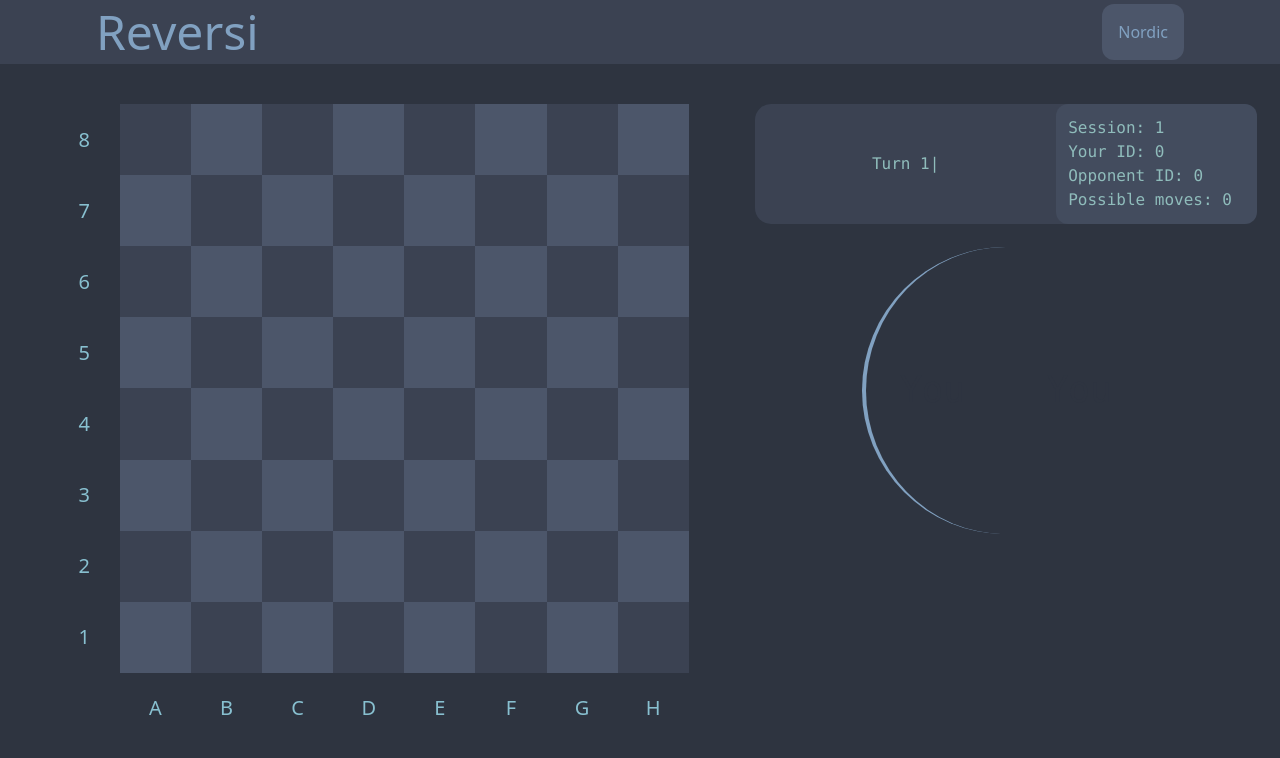
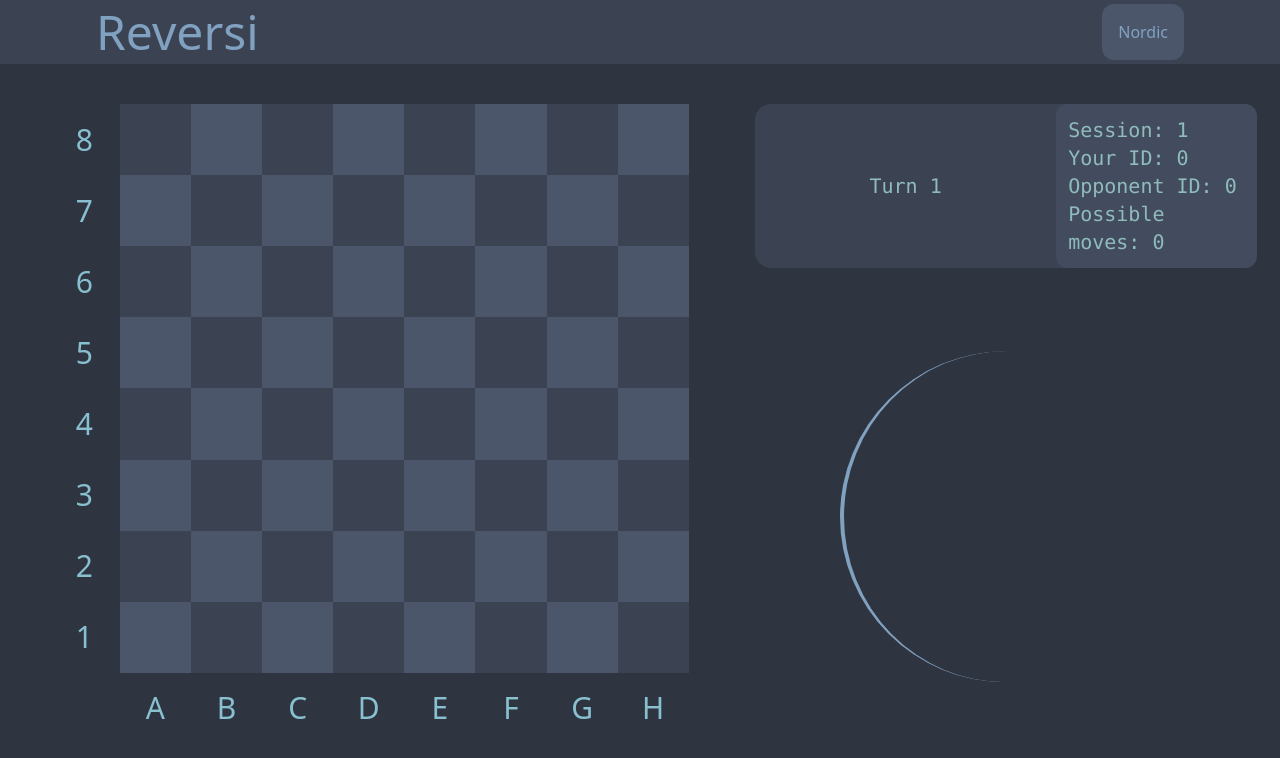
Before and after one commit to KuramaSyu/reversi-but-modern, a React (Create React App) app in the folder frontend/: page /game/1 in a window 1280 px wide. Shown: the top 758 px of the page. Built offline with nearby package versions, Linux system fonts and the light colour scheme; no server answers.

Commit message:
improved text sizes

```diff
--- a/frontend/src/pages/Reversi.tsx
+++ b/frontend/src/pages/Reversi.tsx
@@ -146,8 +146,8 @@ class Board extends React.Component<BoardProps, BoardState> {
 			current_player_id: 0,
 			valid_moves: [],
 		};
-		this.active_attrs = "bg-b text-highlight-b font-semibold text-xl";
-		this.unactive_attrs = "text-highlight-b font-extralight text-xl";
+		this.active_attrs = "bg-b text-highlight-b font-semibold text-3xl";
+		this.unactive_attrs = "text-highlight-b font-extralight text-3xl";
 		this.current_player_id = 0;
 		this.player_1_id = 0;
 		this.player_2_id = 0;
@@ -193,7 +193,7 @@ class Board extends React.Component<BoardProps, BoardState> {
 		this.turn = event.data.turn;
 		this.current_player_id = event.data.user_id;
 		this.setState({
-			info: `Turn ${this.turn}${event.data.reason ? "\n" + event.data.reason : ""}`,
+			info: `Turn ${this.turn}${this.current_player_id == this.state.player_id ? " - it's your Turn" : ""}${event.data.reason ? "\n----\n" + event.data.reason : ""}`,
 			current_player_id: event.data.user_id,
 		});
 		if (this.current_player_id == this.state.player_id) {
@@ -338,7 +338,7 @@ class Board extends React.Component<BoardProps, BoardState> {
 					squares.push(
 						<div
 							key={`${row}:${col}`}
-							className={`flex justify-center items-center transition-all duration-700 ease-out rounded-full ${active_attrs}`}
+							className={`flex justify-center items-center transition-all duration-500 ease-out rounded-full ${active_attrs}`}
 						>
 							{letter}
 						</div>
@@ -395,7 +395,7 @@ class Board extends React.Component<BoardProps, BoardState> {
 						}}
 					>
 						<div className={`flex w-full h-full justify-center items-center ${hover_color} hover:rounded-2xl
-                bg-transparent transition-all duration-[1200ms] ease-out hover:duration-200`}>
+                		bg-transparent transition-all duration-[1200ms] ease-out hover:duration-200`}>
 							{/* render chip on click into the square */}
 							<div className='flex w-full h-full items-center justify-center'>{chip}</div>
 						</div>
@@ -404,7 +404,7 @@ class Board extends React.Component<BoardProps, BoardState> {
 			}
 		}
 		// calculate player info circle size
-		const shrink_percent = 0.65;
+		const shrink_percent = 0.75;
 		const px = Math.floor(screen_height * 0.8);
 		const px_rest_width = (Math.min(window.innerHeight, window.innerWidth - px)) / 1.42 * 1 * shrink_percent;
 
@@ -413,10 +413,10 @@ class Board extends React.Component<BoardProps, BoardState> {
 				<div className={" grid grid-cols-9 grid-rows-9 mb-5 lg:mr-5"} style={{ height: px, width: px }}>
 					{squares}
 				</div>
-				<div className='flex flex-col basis-2/5 flex-initial justify-between items-center gap-5 h-full'>
+				<div className='flex flex-col basis-2/5 flex-initial justify-between items-center gap-20 h-full'>
 					{/* info bar */}
-					<div className='flex flex-row basis-1/5 justify-between items-center w-full h-full bg-b rounded-2xl'>
-						<div className='flex basis-3/5 flex-shrink px-5 text-highlight-a font-mono justify-center items-center text-center w-full'>
+					<div className='flex flex-row basis-1/5 justify-between items-center w-full h-full bg-b rounded-2xl text-xl'>
+						<div className='flex basis-3/5 flex-shrink px-5 text-highlight-a font-mono ustify-center items-center text-center w-full'>
 							<TypeAnimation
 								key={this.state.info}
 								sequence={[
@@ -424,8 +424,9 @@ class Board extends React.Component<BoardProps, BoardState> {
 								]}
 								wrapper="div"
 								className="w-full h-full"
-								speed={50}
+								speed={60}
 								repeat={0}
+								cursor={false}
 							/>
 						</div>
 						<div className='flex basis-2/5 flex-col p-3 bg-c text-highlight-a font-mono items-left rounded-xl h-full justify-center'>
@@ -440,8 +441,8 @@ class Board extends React.Component<BoardProps, BoardState> {
 						<div className="flex flex-row justify-around items-center relative mr-5 lg:my-0 lg:mx-5 overflow-hidden" style={{ height: px_rest_width, width: px_rest_width }}>
 							<div
 								className={`absolute -z-1 w-[98%] h-[98%] bg-transparent border-highlight-c rounded-full border-4
-                        border-t-1 border-l-0 border-r-0 border-b-0 transition-all duration-[1s] ease-out
-                        ${this.current_player_id !== this.player_1_id ? 'rotate-90 border-highlight-d' : '-rotate-90 border-highlight-a'} `}>
+								border-t-1 border-l-0 border-r-0 border-b-0 transition-all duration-[1s] ease-out
+								${this.current_player_id !== this.player_1_id ? 'rotate-90 border-highlight-d' : '-rotate-90 border-highlight-a'} `}>
 							</div>
 							<div className={`flex rounded-full ${this.chip_colors[this.player_1_id]} justify-center items-center text-4xl text-a font-extralight font-mono`} style={{ height: px_rest_width / 2.2, width: px_rest_width / 2.2 }}>
 								{this.player_1_id === this.state.player_id ? 'You' : ""}
```
